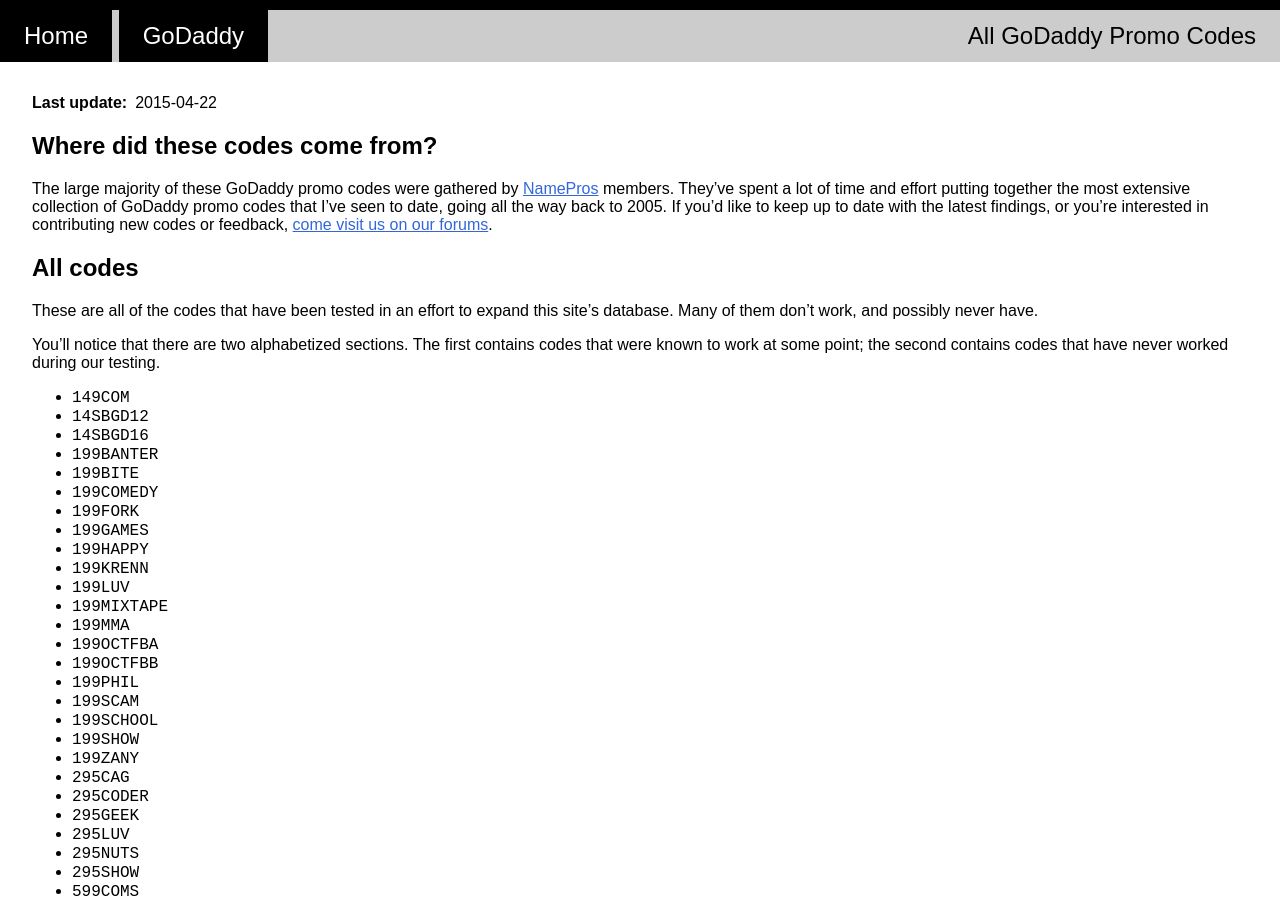
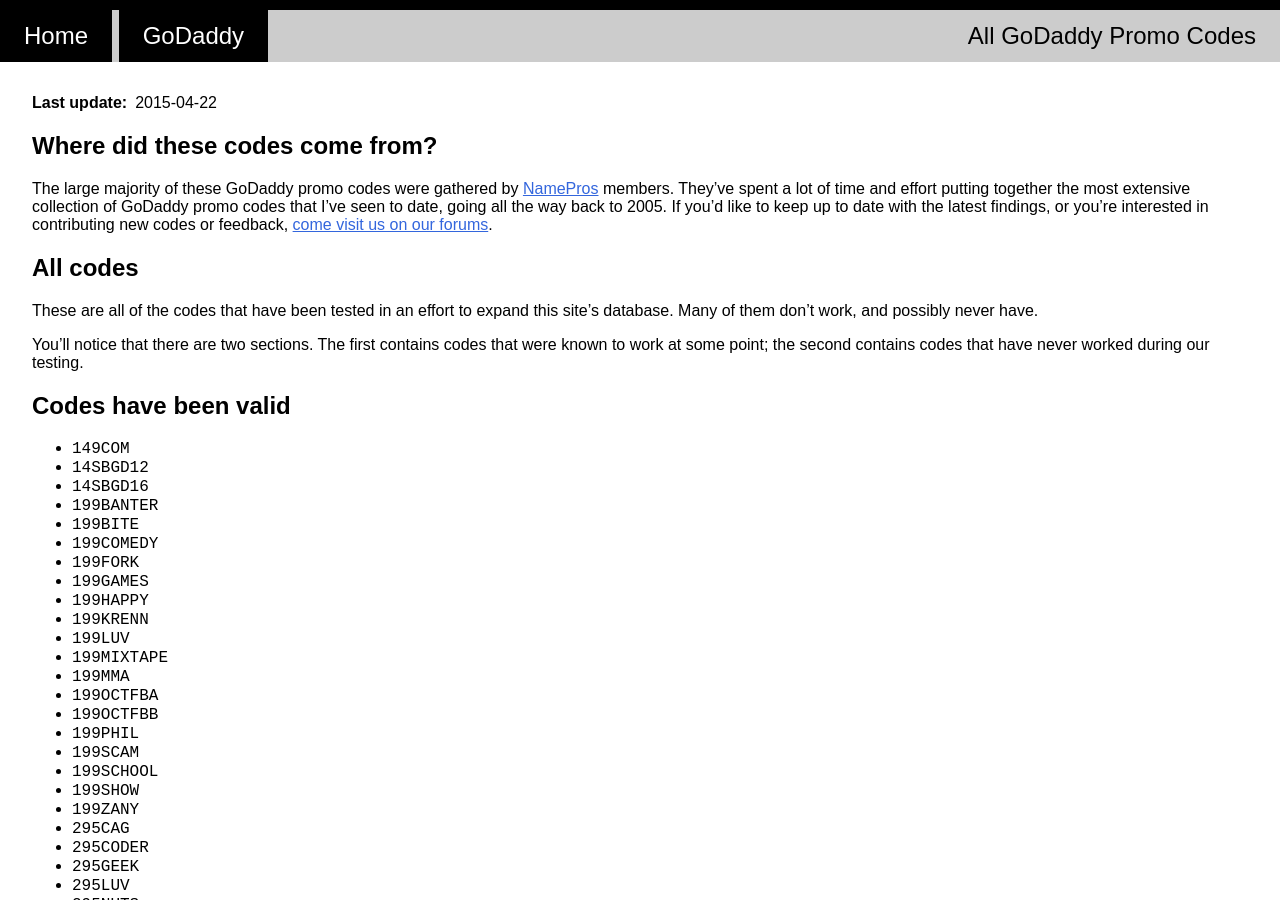
Before and after one commit to Earth2Me/Domains, a Jekyll site: the page built from godaddy-codes/all.md, in a window 1280 px wide and 900 px high. Built offline with Jekyll 4.4.1, drawn with Linux system fonts in a browser that asks for light colours; comment, search, counter and statistics services are not loaded; some of the changed text lies outside the part shown.

Commit message:
Divide list into two visibly separate sections

```diff
--- a/godaddy-codes/all.md
+++ b/godaddy-codes/all.md
@@ -8,15 +8,20 @@
 
 These are all of the codes that have been tested in an effort to expand this site's database.  Many of them don't work, and possibly never have.
 
-You'll notice that there are two alphabetized sections.  The first contains codes that were known to work at some point; the second contains codes that have never worked during our testing.
+You'll notice that there are two sections.  The first contains codes that were known to work at some point; the second contains codes that have never worked during our testing.
 
+## Codes have been valid ##
+{% assign codes = site.data.godaddy | sort: 'code' | map: 'code' %}
 <ul>
-	{% assign codes1 = site.data.godaddy | sort: 'code' | map: 'code' | join: '`' %}
-	{% assign codes2 = site.data.godaddydead | join: '`' %}
-	{% capture codes %}{{ codes1 }}`{{ codes2 }}{% endcapture %}
-	{% assign codes = codes | split: '`' %}
-
 	{% for code in codes %}
 		<li><code>{{ code | xml_escape }}</code></li>
 	{% endfor %}
 </ul>
+
+## Codes that were never valid ##
+{% assign codes = site.data.godaddydead %}
+<ul>
+	{% for code in codes %}
+		<li><code>{{ code | xml_escape }}</code></li>
+	{% endfor %}
+</ul>
```
